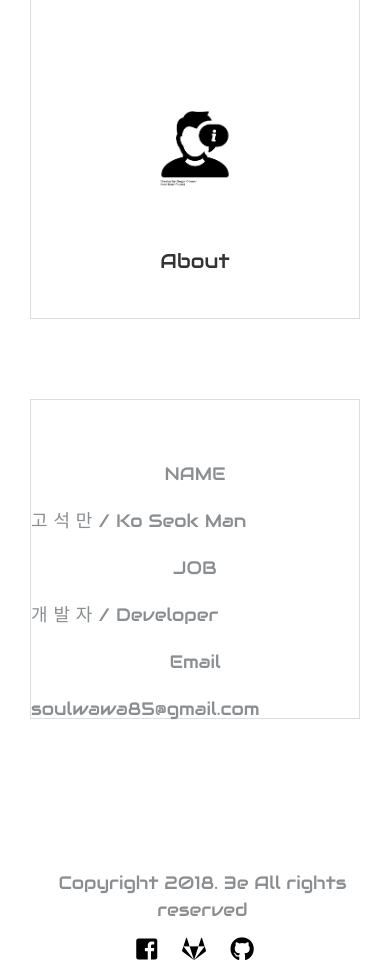
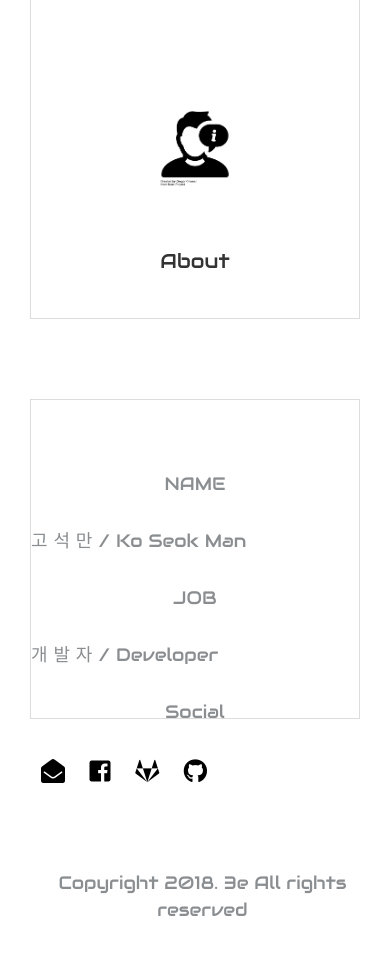
Before and after one commit to soulwawa/mysite, a Django app: page /about/ in a window 390 px wide. Shown: the part 221-1198 px from the top of the page. After the commit the page ends 1137 px from the top, so only its background shows below. Run offline with Django 3.2, Linux system fonts and the light colour scheme; some libraries are stand-ins or nearby versions.

Commit message:
about page modified

```diff
--- a/static/css/mysite.css
+++ b/static/css/mysite.css
@@ -105,7 +105,6 @@ section {
 	width: 100%;
 	height: 320px;
 	margin: 80px 0;
-	text-align: center;
 	border: 1px solid #ddd;
 	-webkit-transition: all 0.3s ease;
 	transition: all 0.3s ease;
@@ -165,7 +164,7 @@ section {
 }
 
 .service-content .description {
-	padding-top: 10px;
+	padding-top: 20px;
 }
 
 /* Footer */
@@ -175,22 +174,22 @@ footer {
 	background-size: cover;
 }
 
-footer .social-footer {
+.social-footer {
 	padding: 0;
 	list-style: none;
 }
 
-footer .social-footer li {
+.social-footer li {
 	display: inline-block;
 	margin: 0 10px;
 }
 
-footer .social-footer li a {
+.social-footer li a {
 	font-size: 24px;
 	color: black;
 }
 
-footer .social-footer li:hover a {
+.social-footer li:hover a {
 	color: #00a8ff;
 }
 
@@ -198,6 +197,10 @@ footer > div > div > div.col-sm-8 > p {
 	padding-left: 15px;
 }
 
+ul.social-footer {
+	margin: 0;
+	padding-top: 20px;
+}
 
 @media(max-width:992px) {
 	h1 {
--- a/templates/about.html
+++ b/templates/about.html
@@ -17,7 +17,7 @@
             <p class="text-center description">NAME</p>
           </div>
           <div class="col-md-6">
-             <p class="text-left description">고 석 만 / Ko Seok Man</p>
+            <p class="text-left description">고 석 만 / Ko Seok Man</p>
           </div>
         </div>
         <div class="row">
@@ -25,15 +25,20 @@
             <p class="text-center description">JOB</p>
           </div>
           <div class="col-md-6">
-             <p class="text-left description">개 발 자  / Developer</p>
+            <p class="text-left description">개 발 자  / Developer</p>
           </div>
         </div>
         <div class="row">
           <div class="col-md-6">
-            <p class="text-center description">Email</p>
+            <p class="text-center description">Social</p>
           </div>
           <div class="col-md-6">
-             <p class="text-left description">soulwawa85@gmail.com</p>
+            <ul class="social-footer">
+              <li><a href="mailto:soulwawa85@gmail.com"><i class="fas fa-envelope-open"></i></a></li>
+              <li><a href="https://www.facebook.com/soulwawa"><i class="fab fa-facebook-square"></i></a></li>
+              <li><a href="https://www.facebook.com/soulwawa"><i class="fab fa-gitlab"></i></a></li>
+              <li><a href="https://www.facebook.com/soulwawa"><i class="fab fa-github"></i></a></li>
+            </ul>
           </div>
         </div>
       </div>
--- a/templates/base.html
+++ b/templates/base.html
@@ -68,11 +68,6 @@
         <p>Copyright 2018. 3e All rights reserved</p>
       </div>
       <div class="col-sm-4 text-right text-center-mobile">
-        <ul class="social-footer">
-          <li><a href="https://www.facebook.com/soulwawa"><i class="fab fa-facebook-square"></i></a></li>
-          <li><a href="https://www.facebook.com/soulwawa"><i class="fab fa-gitlab"></i></a></li>
-          <li><a href="https://www.facebook.com/soulwawa"><i class="fab fa-github"></i></a></li>
-        </ul>
       </div>
     </div>
   </div>
```
Also changed, not shown: other parts of static/css/mysite.css (+0 -48 lines).
